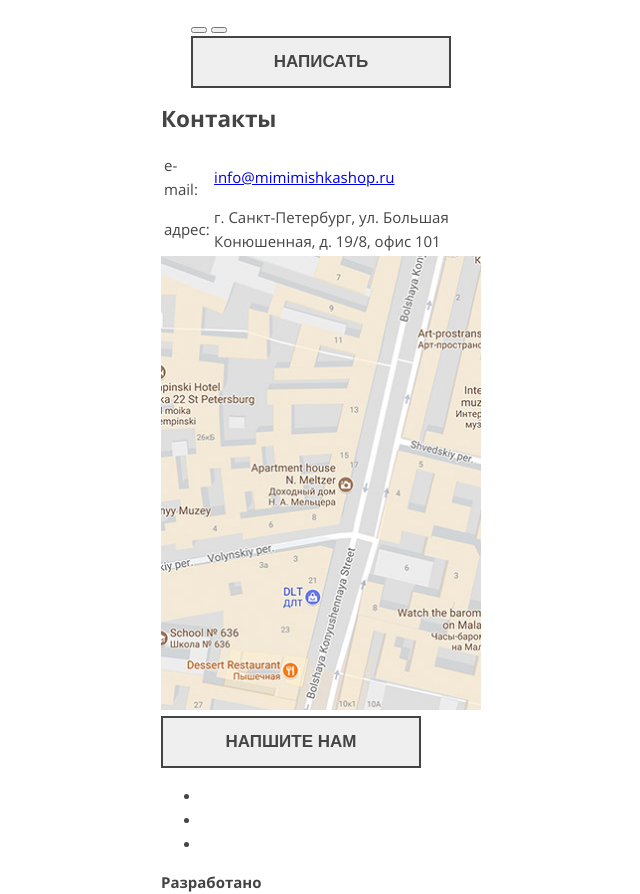
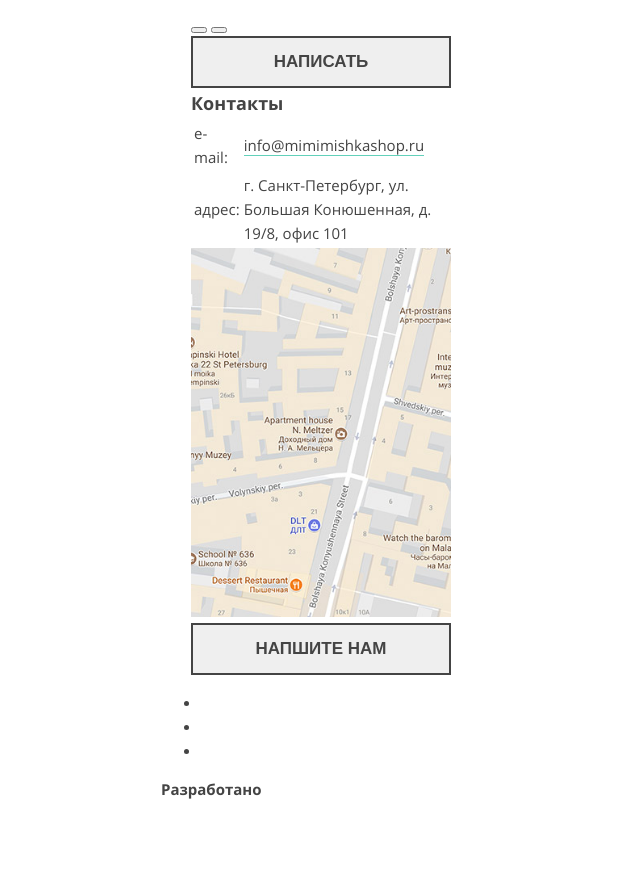
Before and after one commit to mi5ha6in/mishka-adaptive, a website: page source/index.html in a window 1280 px wide. Shown: the part 2135-3029 px from the top of the page, without its empty margins (319-959 px from the left). After the commit the page ends 2936 px from the top, so only its background shows below. Drawn offline with nearby package versions, Linux system fonts and the light colour scheme; files that its build step writes are made by us from their sources.

Commit message:
Adds contacts

```diff
--- /dev/null
+++ b/source/sass/blocks/contacts.scss
@@ -0,0 +1,14 @@
+.contacts {
+  @include centerer();
+}
+
+.contacts__title {
+  @include section-title();
+  font-size: $main-fz + 3;
+}
+
+.contacts__value a {
+  color: $grey;
+  text-decoration: none;
+  border-bottom: 1px solid $turquoise--lighter;
+}
--- a/source/sass/style.scss
+++ b/source/sass/style.scss
@@ -10,3 +10,4 @@
 @import "blocks/button.scss";
 @import "blocks/about-us.scss";
 @import "blocks/reviews.scss";
+@import "blocks/contacts.scss";
```
